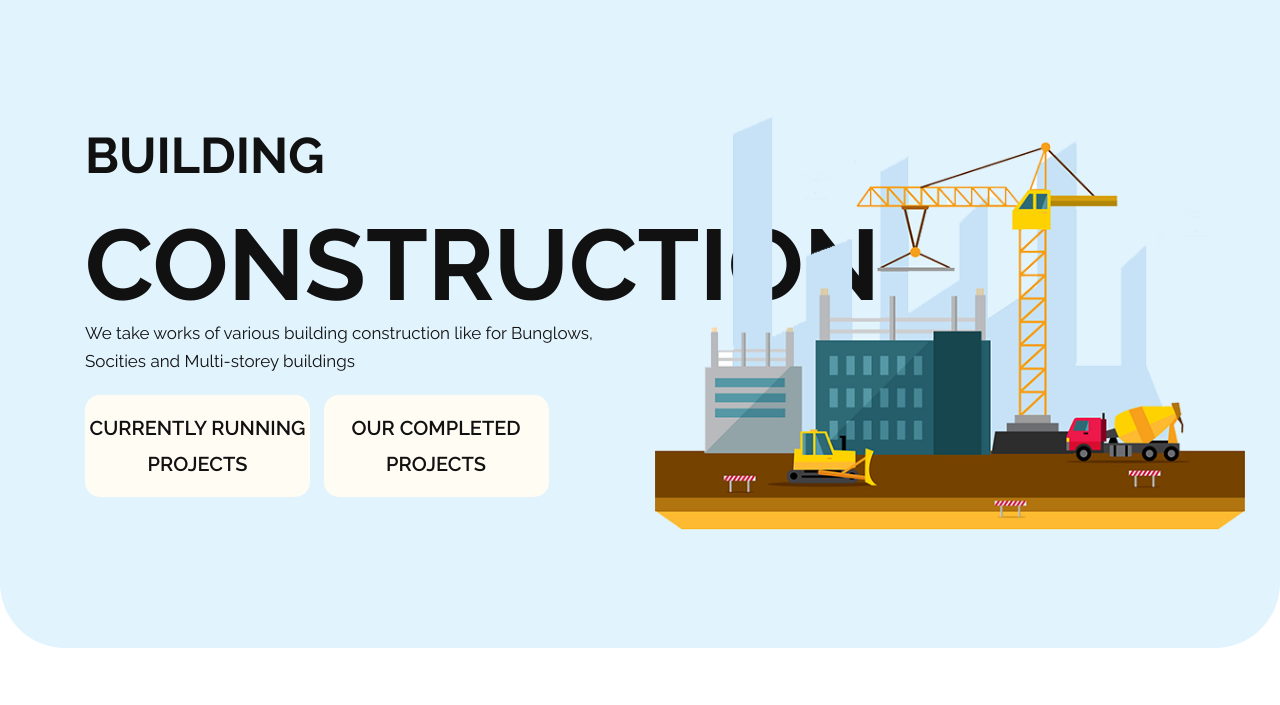
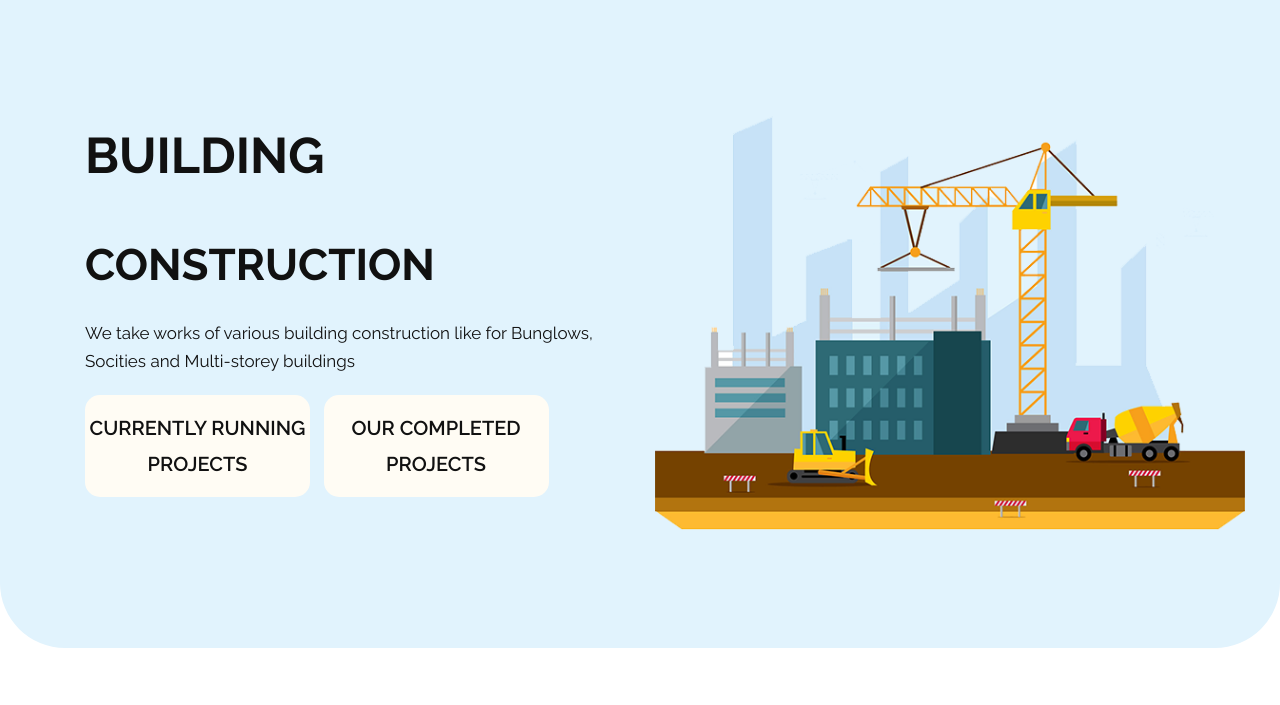
Before and after one commit to Varun1452/cementech_infra, a plain HTML site: page index.html in a window 1280 px wide. Shown: the part 95-800 px from the top of the page. Drawn offline with nearby package versions, Linux system fonts and the light colour scheme.

Commit message:
css of construction text changed

```diff
--- a/css/style.css
+++ b/css/style.css
@@ -404,7 +404,7 @@ ul.btn li:last-child {
 .text-bg span {
      text-transform: uppercase;
      color: #111111;
-     font-size: 100px;
+     font-size: 44px;
      line-height: 68px;
      font-weight: 700;
      padding-bottom: 20px;
```
